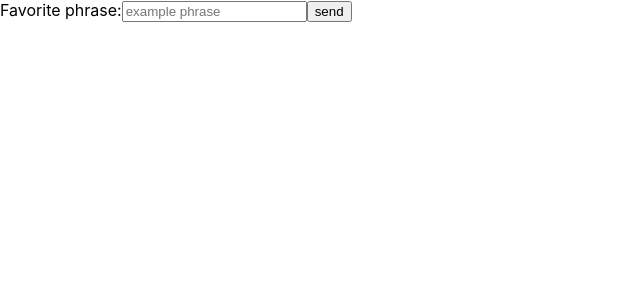
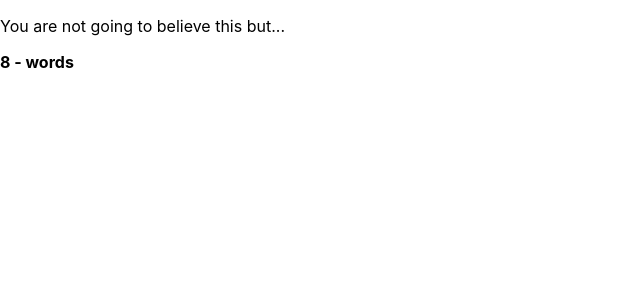
Before and after one commit to kyeongwxx/React-Library, a React (Create React App) app in the folder 07-훅스로 컴포넌트 개선하기/my-project/: page / in a window 1280 px wide. Shown: the top 300 px of the page, without its empty margins (0-640 px from the left). Built offline with nearby package versions, Linux system fonts and the light colour scheme.

Commit message:
[07-훅스로 컴포넌트 개선하기] 02-의존 관계 배열과 useMemo, useCallback

```diff
--- a/07-훅스로 컴포넌트 개선하기/my-project/src/App.js
+++ b/07-훅스로 컴포넌트 개선하기/my-project/src/App.js
@@ -1,43 +1,46 @@
-import React, { useEffect, useState } from "react";
-import "./App.css"
+import React, { useEffect, useState, useMemo, useCallback } from "react";
+import "./App.css";
 
-
-function App() {
-  const [val, set] = useState("")
-  const [phrase, setPhrase] = useState("example phrase")
-
-  const createPhrase = () => {
-    setPhrase(val)
-    set("")
-  }
+const useAnyKeyToRender = () => {
+  const [, forceRender] = useState();
 
   useEffect(() => {
-    console.log(`typing ${val}`)
-  }, [val])
+    window.addEventListener("keydown", forceRender);
+    return () => window.removeEventListener("keydown", forceRender);
+  }, []);
+};
+
+const WordCount = ({ children = "" }) => {
+  useAnyKeyToRender();
+
+  const fn = useCallback(() => {
+    console.log("hello")
+    console.log("world")
+  }, [])
 
   useEffect(() => {
-    console.log(`saved phrase: ${phrase}`)
-  }, [phrase])
+    console.log("fresh render")
+    fn()
+  }, [fn])
+
+  const words = useMemo(() => children.split(" "), [children]);
 
   useEffect(() => {
-    console.log("either val or phrase has changed")
-  }, [val, phrase])
-
-  useEffect(() => {
-    console.log("only once after initial render")
-  }, [])
+    console.log("fresh render");
+  }, [words]);
 
   return (
     <>
-      <label>Favorite phrase:</label>
-      <input
-        value={val}
-        placeholder={phrase}
-        onChange={e => set(e.target.value)}
-      />
-      <button onClick={createPhrase}>send</button>
+      <p>{children}</p>
+      <p>
+        <strong>{words.length} - words</strong>
+      </p>
     </>
-  )
+  );
+};
+
+function App() {
+  return <WordCount>You are not going to believe this but...</WordCount>;
 }
 
 export default App;
```
